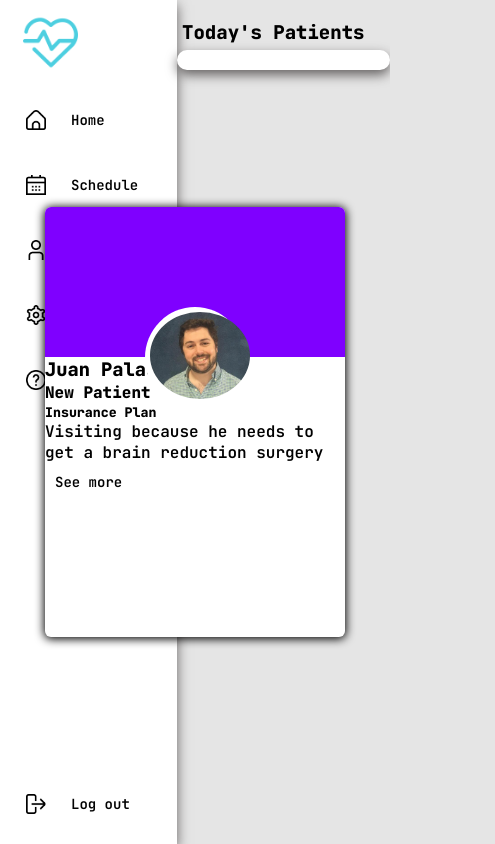
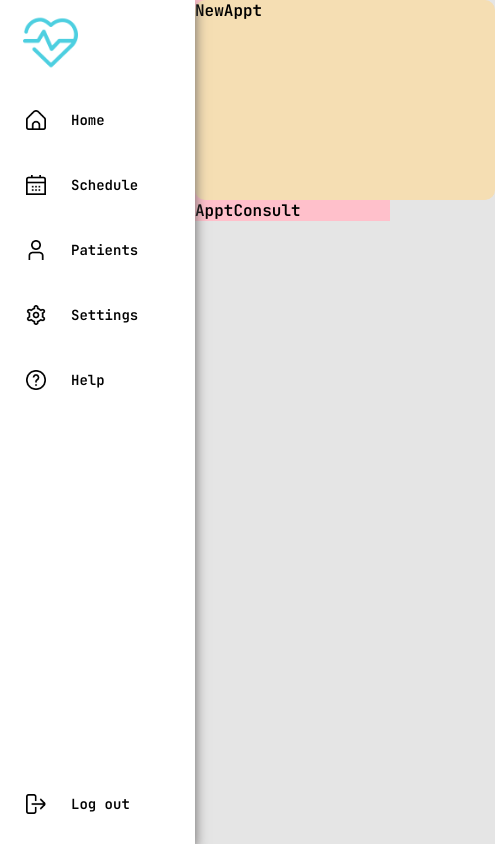
Before and after one commit to twellzz/my-solo-project, a React (Create React App) app in the folder client/: page / in a window 390 px wide. Shown: the whole page, 495 px wide, since content can reach past the window. Built offline with nearby package versions, Linux system fonts and the light colour scheme.

Commit message:
about to rearrange everything and try and make it responsive

```diff
--- a/client/src/App.js
+++ b/client/src/App.js
@@ -1,11 +1,17 @@
 import SideBar from "./components/SideBar/SideBar";
 import TodaysPatients from "./components/TodaysPatients/TodaysPatients";
+import NewAppt from "./components/NewAppt/NewAppt";
+import ApptConsult from "./components/ApptConsult/ApptConsult";
 
 function App() {
   return (
     <div className="container">
       <SideBar />
-      <TodaysPatients />
+      <div class="top-container">
+        <NewAppt />
+        <ApptConsult />
+      </div>
+      {/* <TodaysPatients /> */}
     </div>
   );
 }
--- /dev/null
+++ b/client/src/components/ApptConsult/ApptConsult.js
@@ -0,0 +1,6 @@
+import React from "react";
+import "./style.css";
+
+export default function ApptConsult() {
+  return <div>ApptConsult</div>;
+}
--- a/client/src/components/NewAppt/NewAppt.js
+++ b/client/src/components/NewAppt/NewAppt.js
@@ -0,0 +1,6 @@
+import React from "react";
+import "./style.css";
+
+export default function NewAppt() {
+  return <div className="appt-container">NewAppt</div>;
+}
--- a/client/src/components/NewAppt/style.css
+++ b/client/src/components/NewAppt/style.css
@@ -0,0 +1,8 @@
+.appt-container {
+  background-color: wheat;
+  border-radius: 10px;
+  height: 200px;
+  width: 300px;
+  /* margin-left: 100px;
+  margin-top: 100px; */
+}
--- a/client/src/index.css
+++ b/client/src/index.css
@@ -18,3 +18,9 @@ body {
 .container {
   display: flex;
 }
+
+.top-container {
+  background: pink;
+  width: 50%;
+  height: 50%;
+}
```
Also changed, not shown: client/src/components/ApptConsult/style.css (added).
